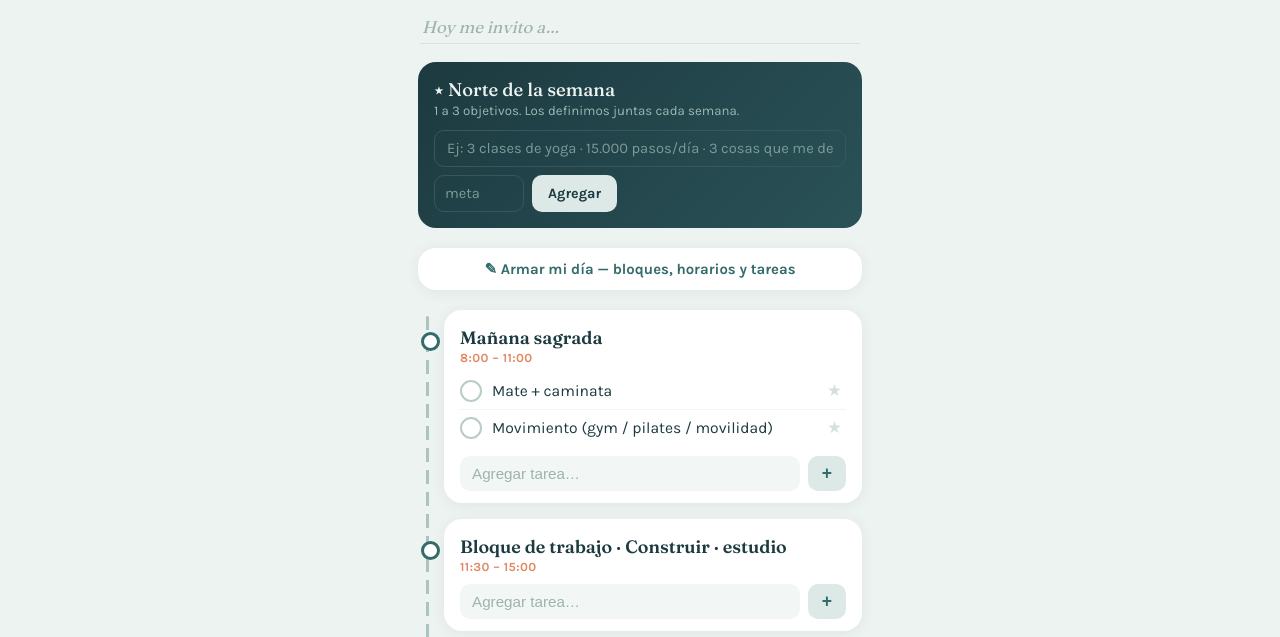
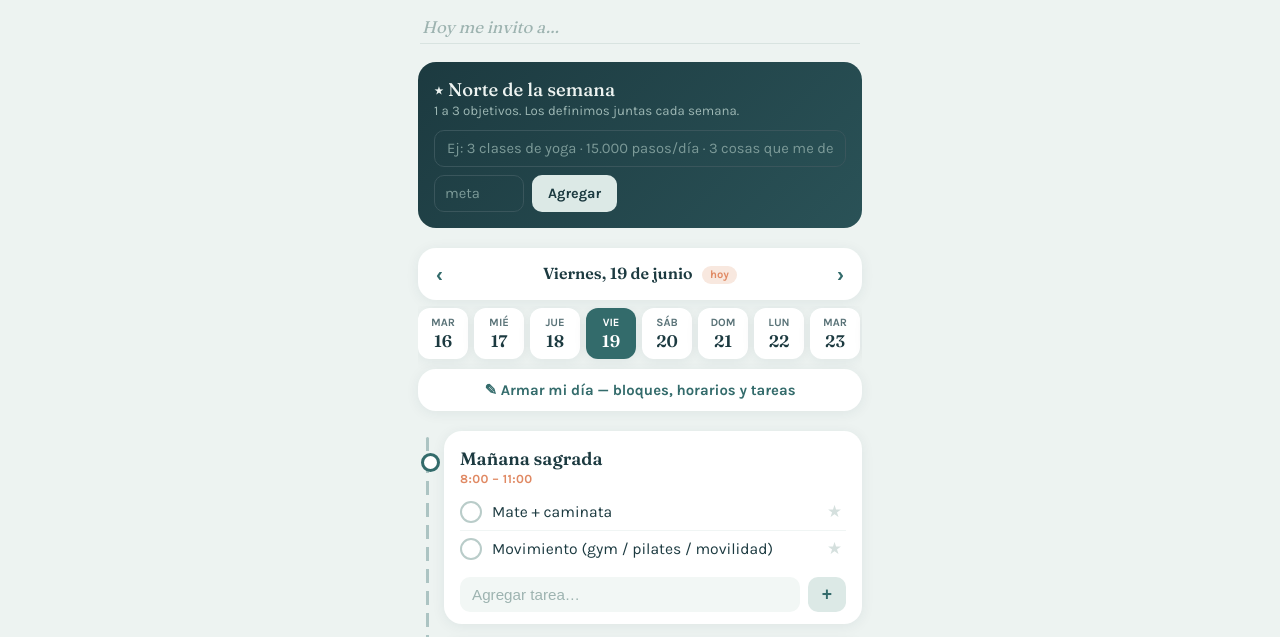
Before and after one commit to BLUBAKERY/mapa-diario, a plain HTML site: page index.html in a window 1280 px wide. Shown: the part 96-733 px from the top of the page. Drawn offline with Linux system fonts and the light colour scheme.

Commit message:
Update index.html

```diff
--- a/index.html
+++ b/index.html
@@ -145,6 +145,53 @@ header{padding:26px 2px 14px}
   width:100%;border:1.5px dashed #BFD2CE;background:transparent;color:var(--ink-soft);
   border-radius:var(--radius);padding:13px;font-size:.95rem;font-weight:600;
   cursor:pointer;margin-bottom:18px;font-family:'Karla',sans-serif;
+}
+
+/* ---------- Navegador de días ---------- */
+.day-nav{
+  display:flex;align-items:center;gap:8px;margin:14px 0 6px;
+  background:var(--surface);border-radius:var(--radius);box-shadow:var(--shadow);
+  padding:6px;
+}
+.day-nav button.arrow{
+  border:none;background:transparent;color:var(--sea);font-size:1.3rem;
+  padding:8px 12px;border-radius:10px;cursor:pointer;font-weight:700;
+}
+.day-nav button.arrow:active{background:var(--sea-light)}
+.day-nav .day-label{
+  flex:1;text-align:center;font-family:'Fraunces',serif;font-weight:600;
+  font-size:1rem;color:var(--ink);line-height:1.2;cursor:pointer;
+  padding:6px 4px;border-radius:10px;
+}
+.day-nav .day-label:active{background:var(--sea-light)}
+.day-label .badge{
+  display:inline-block;font-family:'Karla',sans-serif;font-size:.7rem;
+  font-weight:700;color:var(--sun);background:var(--sun-soft);
+  padding:2px 8px;border-radius:999px;margin-left:6px;vertical-align:middle;
+}
+.day-strip{
+  display:flex;gap:6px;overflow-x:auto;padding:2px 0 10px;
+  scrollbar-width:none;-webkit-overflow-scrolling:touch;
+}
+.day-strip::-webkit-scrollbar{display:none}
+.day-strip button{
+  flex:0 0 auto;min-width:50px;border:none;background:var(--surface);
+  border-radius:12px;padding:8px 6px;cursor:pointer;font-family:'Karla',sans-serif;
+  display:flex;flex-direction:column;align-items:center;gap:2px;box-shadow:var(--shadow);
+}
+.day-strip button .dow{font-size:.7rem;color:var(--ink-soft);font-weight:700;text-transform:uppercase}
+.day-strip button .num{font-family:'Fraunces',serif;font-size:1.05rem;font-weight:600;color:var(--ink)}
+.day-strip button.today{background:var(--sea-light)}
+.day-strip button.active{background:var(--sea);color:#fff}
+.day-strip button.active .dow,.day-strip button.active .num{color:#fff}
+.day-strip button.has-plan::after{
+  content:"";display:block;width:5px;height:5px;border-radius:50%;
+  background:var(--sun);margin-top:3px;
+}
+.day-strip button.active.has-plan::after{background:#fff}
+.jump-today{
+  border:none;background:transparent;color:var(--sea);font-size:.78rem;
+  font-weight:700;padding:4px 8px;cursor:pointer;font-family:'Karla',sans-serif;
 }
 
 /* ---------- Modo armar / horarios ---------- */
@@ -352,6 +399,13 @@ nav button.on{background:var(--sea-light);color:var(--ink)}
       </div>
     </div>
 
+    <div class="day-nav">
+      <button class="arrow" id="prevDay" aria-label="Día anterior">‹</button>
+      <div class="day-label" id="dayLabel" title="Tocá para ir a hoy"></div>
+      <button class="arrow" id="nextDay" aria-label="Día siguiente">›</button>
+    </div>
+    <div class="day-strip" id="dayStrip"></div>
+
     <button class="edit-toggle" id="editToggle">✎ Armar mi día — bloques, horarios y tareas</button>
     <div class="tide" id="blocks"></div>
     <button class="add-block" id="addBlock">+ Agregar bloque</button>
@@ -507,6 +561,55 @@ function load(){
 function save(){ try{ localStorage.setItem(LS_KEY, JSON.stringify(state)); }catch(e){} }
 function uid(){ return Math.random().toString(36).slice(2,9); }
 function todayKey(d){ const x = d||new Date(); return x.getFullYear()+'-'+String(x.getMonth()+1).padStart(2,'0')+'-'+String(x.getDate()).padStart(2,'0'); }
+function keyToDate(k){ return new Date(k+'T12:00:00'); }
+function shiftKey(k, days){ const d=keyToDate(k); d.setDate(d.getDate()+days); return todayKey(d); }
+
+/* Día que se está viendo (puede ser futuro o pasado) */
+let viewKey = todayKey();
+function setViewDay(k){ viewKey = k; renderDayLabel(); renderDayStrip(); renderBlocks(); renderCheckinValues(); window.scrollTo({top:0,behavior:'smooth'}); }
+function isToday(k){ return k === todayKey(); }
+function isFuture(k){ return k > todayKey(); }
+function isPast(k){ return k < todayKey(); }
+
+function dayHasPlan(k){
+  const d = state.days[k]; if(!d) return false;
+  return d.blocks.some(b=>b.tasks.length>0) || (d.intention && d.intention.trim());
+}
+function renderDayLabel(){
+  const d = keyToDate(viewKey);
+  const lbl = document.getElementById('dayLabel');
+  let txt = d.toLocaleDateString('es-AR',{weekday:'long', day:'numeric', month:'long'});
+  let badge = '';
+  const diff = Math.round((keyToDate(viewKey) - keyToDate(todayKey()))/86400000);
+  if(diff===0) badge = '<span class="badge">hoy</span>';
+  else if(diff===1) badge = '<span class="badge">mañana</span>';
+  else if(diff===-1) badge = '<span class="badge">ayer</span>';
+  else if(diff>1) badge = '<span class="badge">en '+diff+' días</span>';
+  else badge = '<span class="badge">hace '+Math.abs(diff)+' días</span>';
+  lbl.innerHTML = txt.charAt(0).toUpperCase()+txt.slice(1)+' '+badge;
+}
+function renderDayStrip(){
+  const strip = document.getElementById('dayStrip');
+  // Mostrar 3 días pasados, hoy, y 10 días hacia adelante para planificar
+  const days = [];
+  for(let i=-3;i<=10;i++) days.push(shiftKey(todayKey(), i));
+  strip.innerHTML = days.map(k=>{
+    const d = keyToDate(k);
+    const dow = d.toLocaleDateString('es-AR',{weekday:'short'}).slice(0,3);
+    const num = d.getDate();
+    const cls = ['',isToday(k)?'today':'', k===viewKey?'active':'', dayHasPlan(k)?'has-plan':''].join(' ');
+    return `<button class="${cls}" data-k="${k}"><div class="dow">${dow}</div><div class="num">${num}</div></button>`;
+  }).join('');
+  strip.querySelectorAll('button').forEach(b=>{
+    b.addEventListener('click', ()=>setViewDay(b.dataset.k));
+  });
+  // Centrar el día activo
+  const active = strip.querySelector('button.active');
+  if(active) active.scrollIntoView({inline:'center', block:'nearest'});
+}
+document.getElementById('prevDay').addEventListener('click', ()=>setViewDay(shiftKey(viewKey, -1)));
+document.getElementById('nextDay').addEventListener('click', ()=>setViewDay(shiftKey(viewKey, 1)));
+document.getElementById('dayLabel').addEventListener('click', ()=>setViewDay(todayKey()));
 function weekKey(d){
   const x = d? new Date(d) : new Date();
   const day = (x.getDay()+6)%7; // lunes = 0
@@ -609,7 +712,7 @@ document.getElementById('editToggle').addEventListener('click', ()=>{
 });
 
 function renderBlocks(){
-  const day = getDay(todayKey());
+  const day = getDay(viewKey);
   blocksEl.innerHTML = '';
   day.blocks.forEach(block=>{
     const allDone = block.tasks.length>0 && block.tasks.every(t=>t.done);
@@ -677,23 +780,26 @@ function renderBlocks(){
       const v = addInput.value.trim();
       if(!v) return;
       block.tasks.push({id:uid(), text:v, done:false, prio:false, time:''});
-      addInput.value=''; save(); renderBlocks();
+      addInput.value=''; save(); renderBlocks(); renderDayStrip();
     }
     addBtn.addEventListener('click', addTask);
     addInput.addEventListener('keydown', e=>{ if(e.key==='Enter') addTask(); });
     blocksEl.appendChild(el);
   });
+  // Ocultar/mostrar el "Registro del día" si es futuro
+  const closeDayEl = document.querySelector('.closeday');
+  if(closeDayEl) closeDayEl.style.display = isFuture(viewKey) ? 'none' : '';
 }
 document.getElementById('addBlock').addEventListener('click', ()=>{
-  const day = getDay(todayKey());
+  const day = getDay(viewKey);
   day.blocks.push({id:uid(), name:'Nuevo bloque', time:'', tasks:[]});
-  save(); renderBlocks();
+  save(); renderBlocks(); renderDayStrip();
 });
 function esc(s){ return String(s).replace(/&/g,'&amp;').replace(/</g,'&lt;').replace(/"/g,'&quot;'); }
 
 /* =================== Intención =================== */
 const intentionEl = document.getElementById('intention');
-intentionEl.addEventListener('change', ()=>{ getDay(todayKey()).intention = intentionEl.value.trim(); save(); });
+intentionEl.addEventListener('change', ()=>{ getDay(viewKey).intention = intentionEl.value.trim(); save(); renderDayStrip(); });
 
 /* =================== Cierre del día (dinámico) =================== */
 function activeTrackers(sec){
@@ -766,7 +872,7 @@ function renderCheckinStructure(){
 }
 
 function bindCheckin(){
-  const ci = ()=>getDay(todayKey()).checkin;
+  const ci = ()=>getDay(viewKey).checkin;
   document.querySelectorAll('#ciSections .scale').forEach(sc=>{
     sc.querySelectorAll('button').forEach(btn=>{
       btn.addEventListener('click', ()=>{
@@ -791,7 +897,7 @@ function bindCheckin(){
 }
 
 function renderCheckinValues(){
-  const ci = getDay(todayKey()).checkin;
+  const ci = getDay(viewKey).checkin;
   document.querySelectorAll('#ciSections .scale').forEach(sc=>{
     const v = sc.dataset.core ? ci[sc.dataset.core] : ci.t[sc.dataset.tid];
     sc.querySelectorAll('button').forEach(b=>b.classList.toggle('on', v===parseInt(b.dataset.v)));
@@ -800,21 +906,21 @@ function renderCheckinValues(){
     const v = inp.dataset.core ? ci[inp.dataset.core] : ci.t[inp.dataset.tid];
     if(document.activeElement!==inp) inp.value = (v===null||v===undefined)? '' : v;
   });
-  intentionEl.value = getDay(todayKey()).intention || '';
+  intentionEl.value = getDay(viewKey).intention || '';
 }
 
 document.getElementById('ciToggle').addEventListener('click', ()=>{
   const c = document.getElementById('checkin');
   c.classList.toggle('open');
-  document.getElementById('ciToggle').textContent = c.classList.contains('open') ? 'Cerrar' : 'Abrir mi cierre';
+  document.getElementById('ciToggle').textContent = c.classList.contains('open') ? 'Cerrar' : 'Abrir mi registro';
 });
 document.getElementById('saveCi').addEventListener('click', ()=>{
   save();
   const n = document.getElementById('savedNote');
   n.style.display='block';
   setTimeout(()=>n.style.display='none', 2500);
-  syncDay(todayKey(), true);
-  toast('Día guardado 🌊');
+  syncDay(viewKey, true);
+  toast(isToday(viewKey)?'Día guardado 🌊':'Registro guardado ✓');
 });
 
 /* =================== Agregados semanales =================== */
@@ -1143,7 +1249,10 @@ function toast(msg){
 
 /* =================== Init =================== */
 function init(){
+  viewKey = todayKey();
   renderHeader();
+  renderDayLabel();
+  renderDayStrip();
   renderGoals();
   renderBlocks();
   renderCheckinStructure();
```
